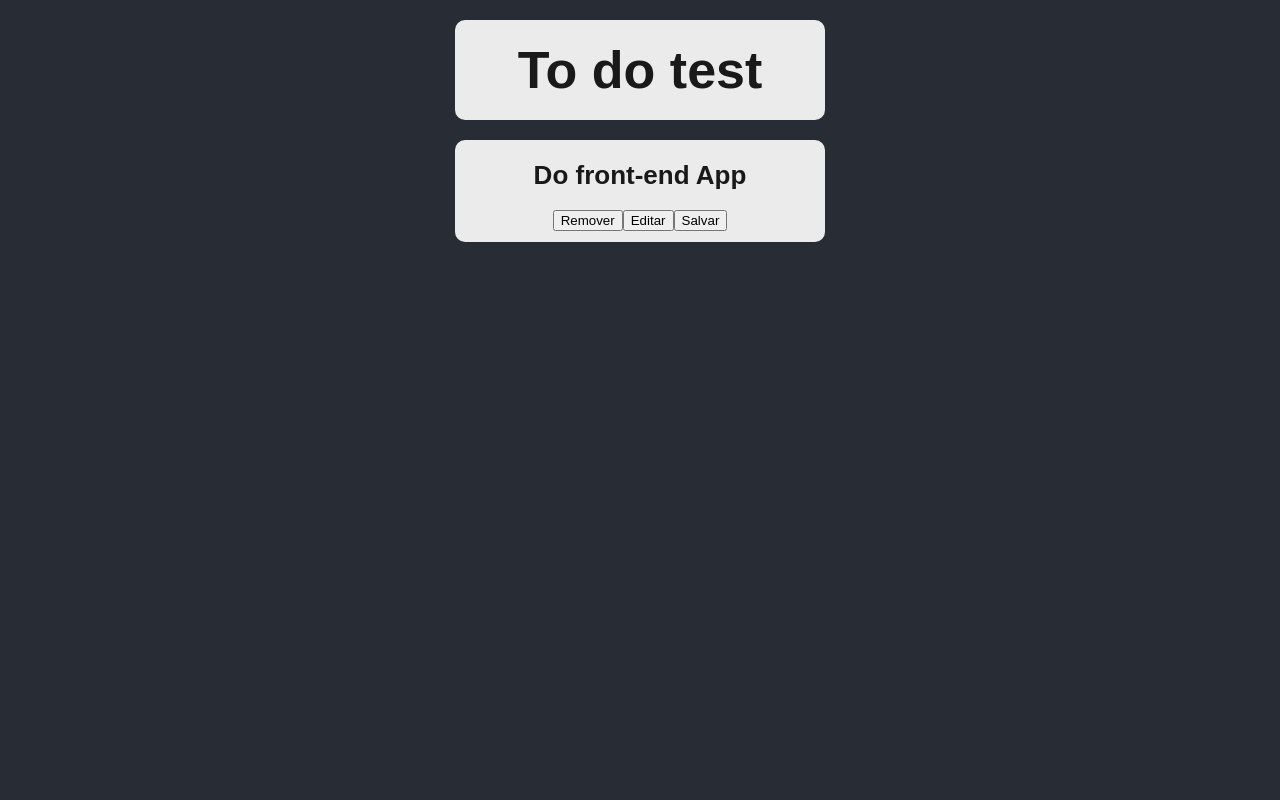
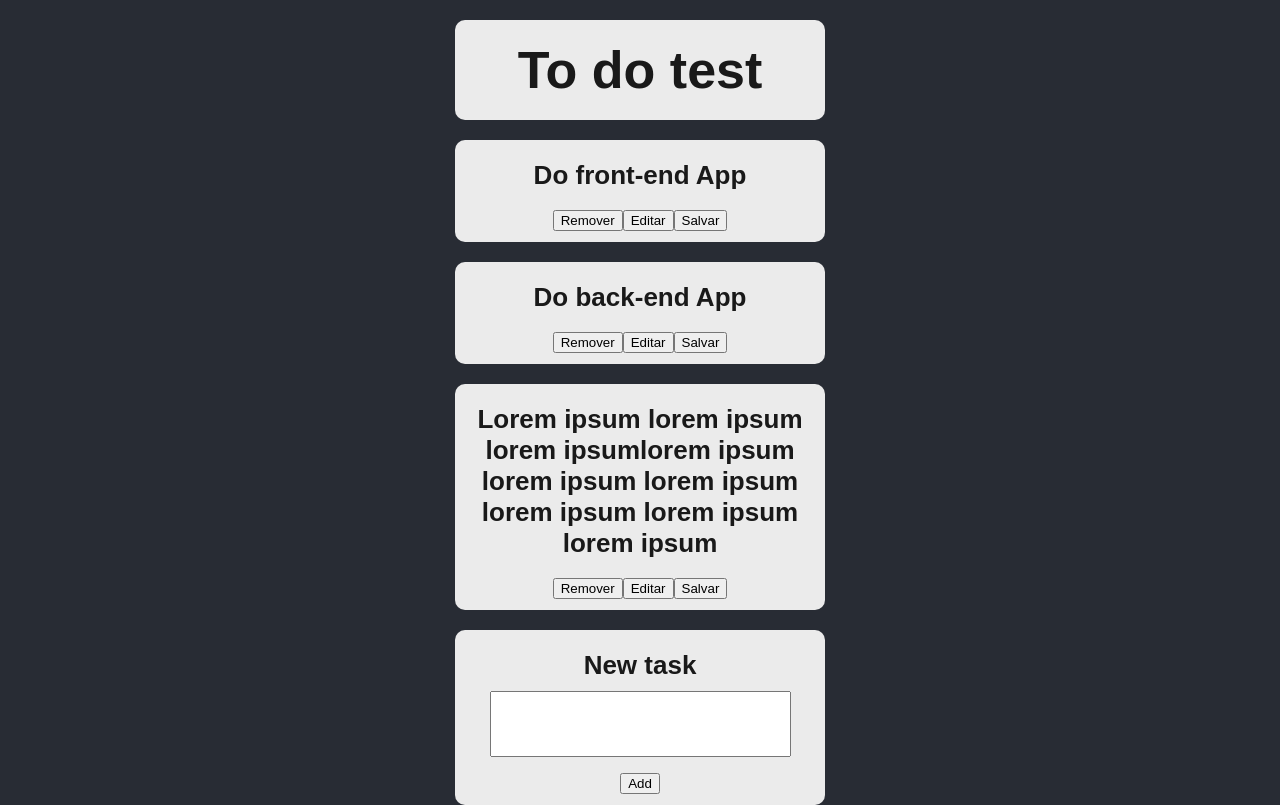
Before and after one commit to filBraga/blitz-front, a React (Create React App) app: page / in a window 1280 px wide. Built offline with nearby package versions, Linux system fonts and the light colour scheme.

Commit message:
adding new tasks component

```diff
--- a/src/App.js
+++ b/src/App.js
@@ -1,6 +1,7 @@
 import './App.css';
 import Title from './components/Title'
 import Task from './components/Task'
+import NewTask from './components/NewTask'
 
 function App() {
   return (
@@ -14,6 +15,18 @@ function App() {
         <Task text='Do front-end App' />
       </div>
 
+      <div className='DefaultComponent'>
+        <Task text='Do back-end App' />
+      </div>
+
+      <div className='DefaultComponent'>
+        <Task text='Lorem ipsum lorem ipsum lorem ipsumlorem ipsum lorem ipsum lorem ipsum lorem ipsum lorem ipsum lorem ipsum' />
+      </div>
+
+      <div className='DefaultComponent'>
+        <NewTask />
+      </div>
+
     </div>
   );
 }
--- /dev/null
+++ b/src/components/NewTask.js
@@ -0,0 +1,12 @@
+import Button from "./Button"
+
+export default function Task(props) {
+  return (
+  <>
+    <h4>New task</h4>
+    <textarea rows="4" cols="35" style={{ resize:'none'}}> </textarea>
+    <br />
+    <Button buttonText='Add'/>
+  </>
+  )
+}
```
Also changed, not shown: src/App.css (line endings or trailing spaces).
